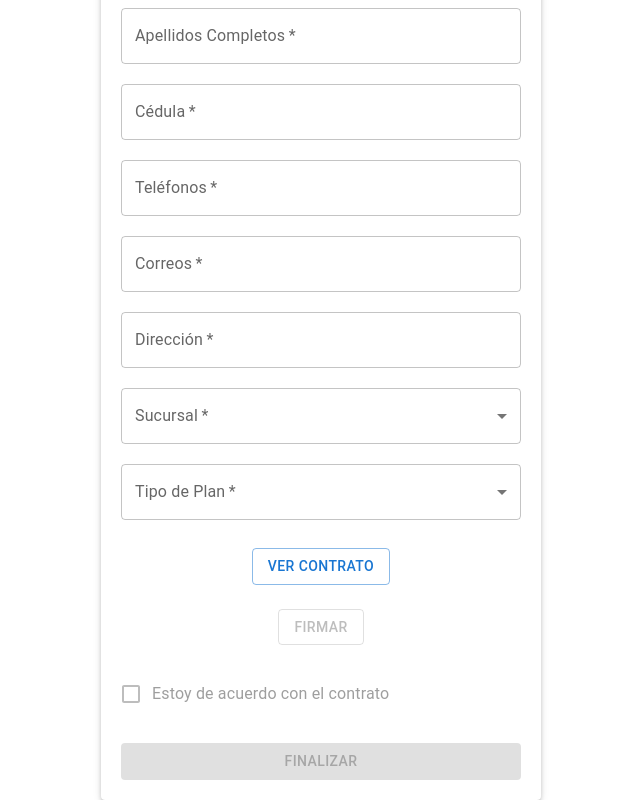
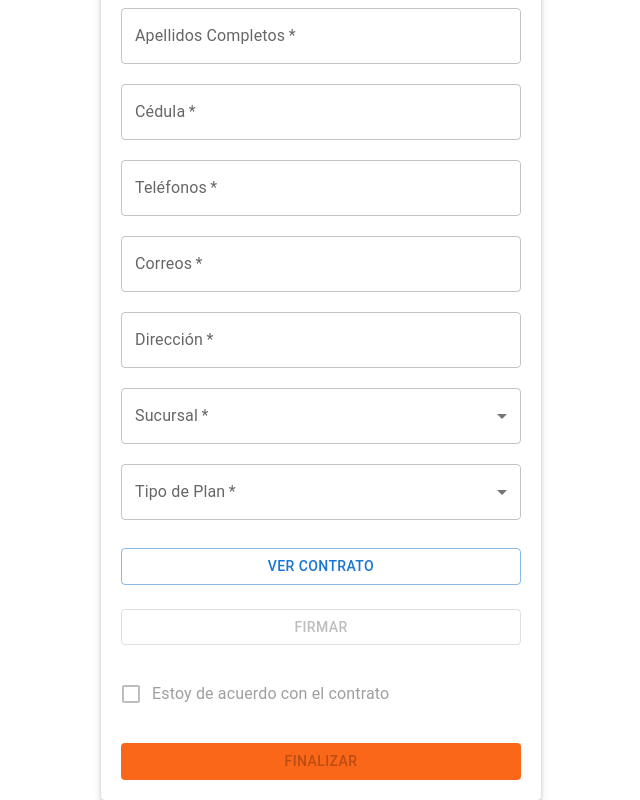
Before and after one commit to RonSG96/contratos-gd, a React (Create React App) app in the folder frontend/: page / in a window 1280 px wide. Shown: the part 242-1042 px from the top of the page, without its empty margins (319-959 px from the left). Built offline with nearby package versions, Linux system fonts and the light colour scheme; no server answers; a web font is replaced by a local one.

Commit message:
colores y arreglos en el css

```diff
--- a/frontend/src/RegistrationForm.css
+++ b/frontend/src/RegistrationForm.css
@@ -114,8 +114,11 @@
 }
 
 .sigCanvas {
-    border: 1px solid #000;
+    border: 1px solid #f97316;
     margin-top: 10px;
+    width: 300px;
+    /* Ajusta según el tamaño adecuado para tu diseño */
+    height: 150px;
 }
 
 .signature-placeholder {
@@ -188,13 +191,13 @@
     color: #f97316;
 }
 
-.user-contract-paper .signature-placeholder {
-    border: 1px solid #f97316;
-    border-radius: 5px;
-    width: 225px;
-    height: 25%;
-    margin-top: 10px;
-    /* margin-left: 30%; */
+.user-contract-paper .signature-placeholder img {
+    width: 150px;
+    /* Ajusta el tamaño según tus necesidades */
+    height: auto;
+    /* Mantiene la proporción */
+    display: block;
+    margin: 0 auto;
 }
 
 .MuiFormControl-root {
@@ -203,6 +206,30 @@
 
 .MuiInputLabel-root {
     top: -6px;
+}
+
+/* Botones generales (Ver contrato, Firmar, Tomar foto) */
+.MuiButton-outlined {
+    width: 100%;
+    /* Ancho completo */
+    border: 2px solid #FB6718;
+    /* Borde color */
+    color: #FB6718;
+    /* Color del texto */
+    text-transform: none;
+    /* Mantener el texto en su caso original */
+}
+
+/* Botón Finalizar */
+.MuiButton-containedPrimary {
+    width: 100%;
+    /* Ancho completo */
+    background-color: #FB6718 !important;
+    /* Color de fondo */
+    color: white;
+    /* Color del texto */
+    text-transform: none;
+    /* Mantener el texto en su caso original */
 }
 
 /* Media Queries para Responsividad en Dispositivos Móviles */
```
